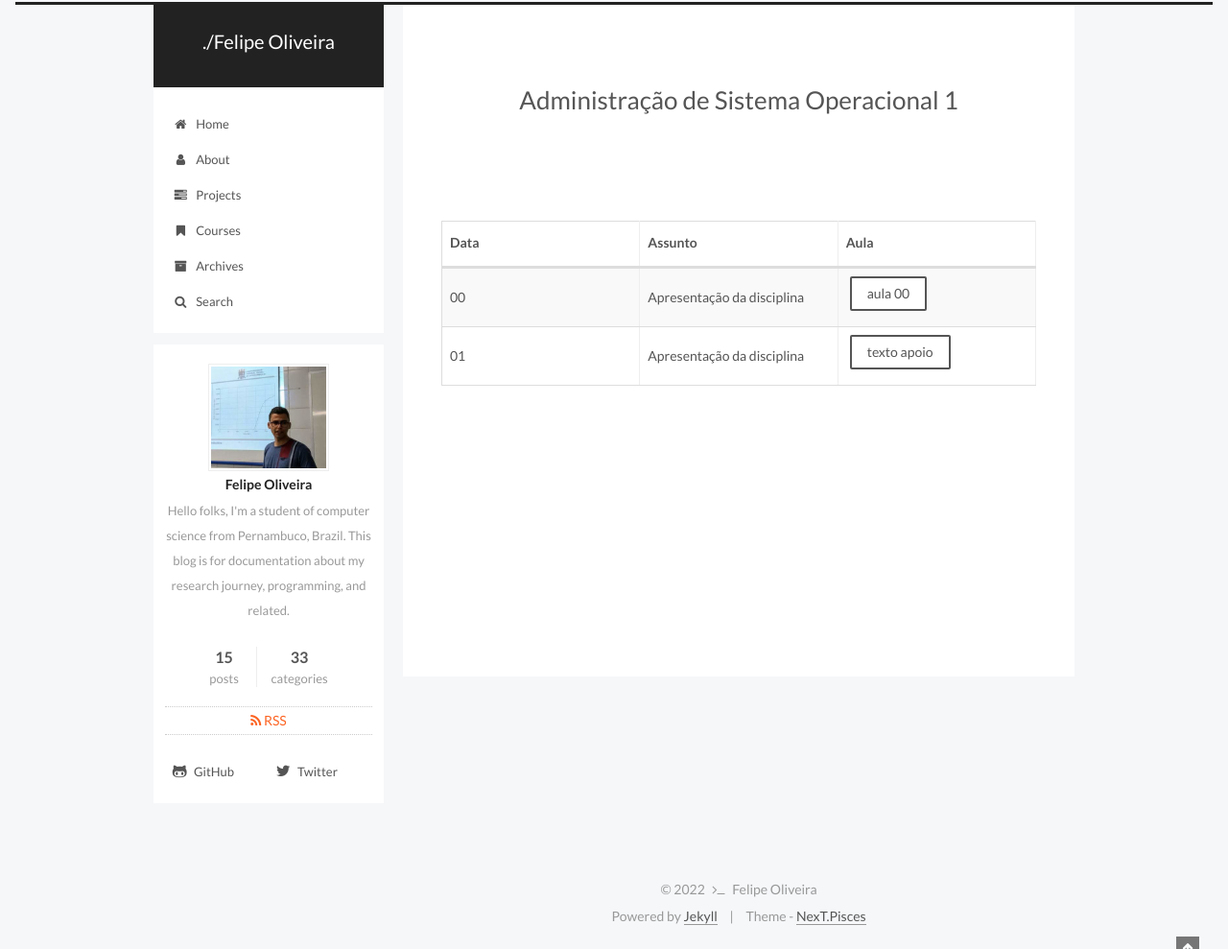
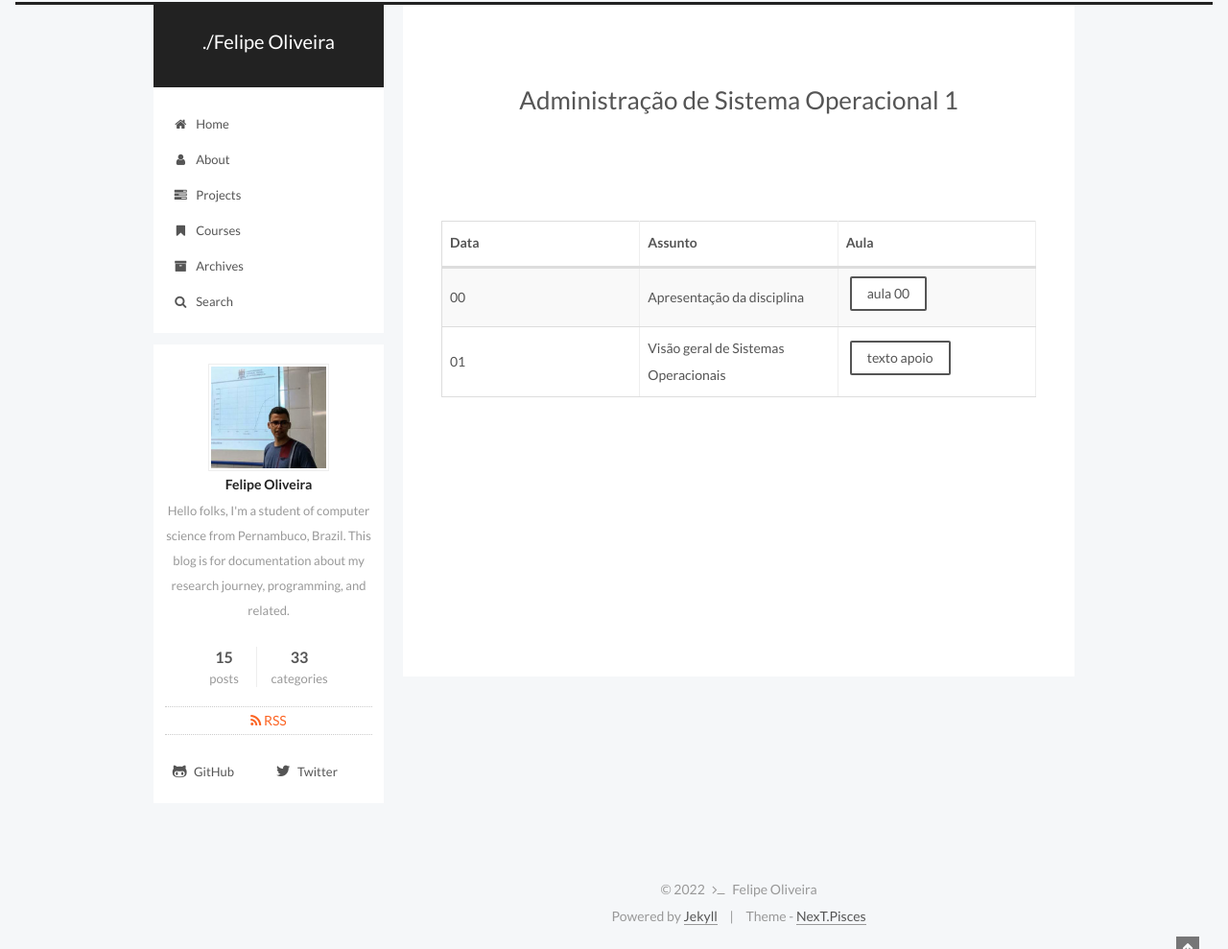
Before and after one commit to fdoliv/fdoliv.github.io, a Jekyll site: the page built from courses/aso1/index.md, in a window 1280 px wide. Shown: the whole page at 96% size. Built offline with Jekyll 4.4.1, drawn with Linux system fonts in a browser that asks for light colours.

Commit message:
visão geral sistemas operacionais

```diff
--- a/courses/aso1/index.md
+++ b/courses/aso1/index.md
@@ -14,4 +14,4 @@
 | Data | Assunto | Aula |
 | -- | ------------ | --- |
 | 00 | Apresentação da disciplina |  <a href="{{ site.url }}/assets/arquivos/did/aula00-did.pdf" target="blank" class="btn">aula 00</a> |
-| 01 | Apresentação da disciplina |  <a href="{{ site.url }}/assets/arquivos/aso1/aso1-texto01.pdf" target="blank" class="btn">texto apoio</a> |
+| 01 | Visão geral de Sistemas Operacionais |  <a href="{{ site.url }}/assets/arquivos/aso1/aso1-texto01.pdf" target="blank" class="btn">texto apoio</a> |
```
